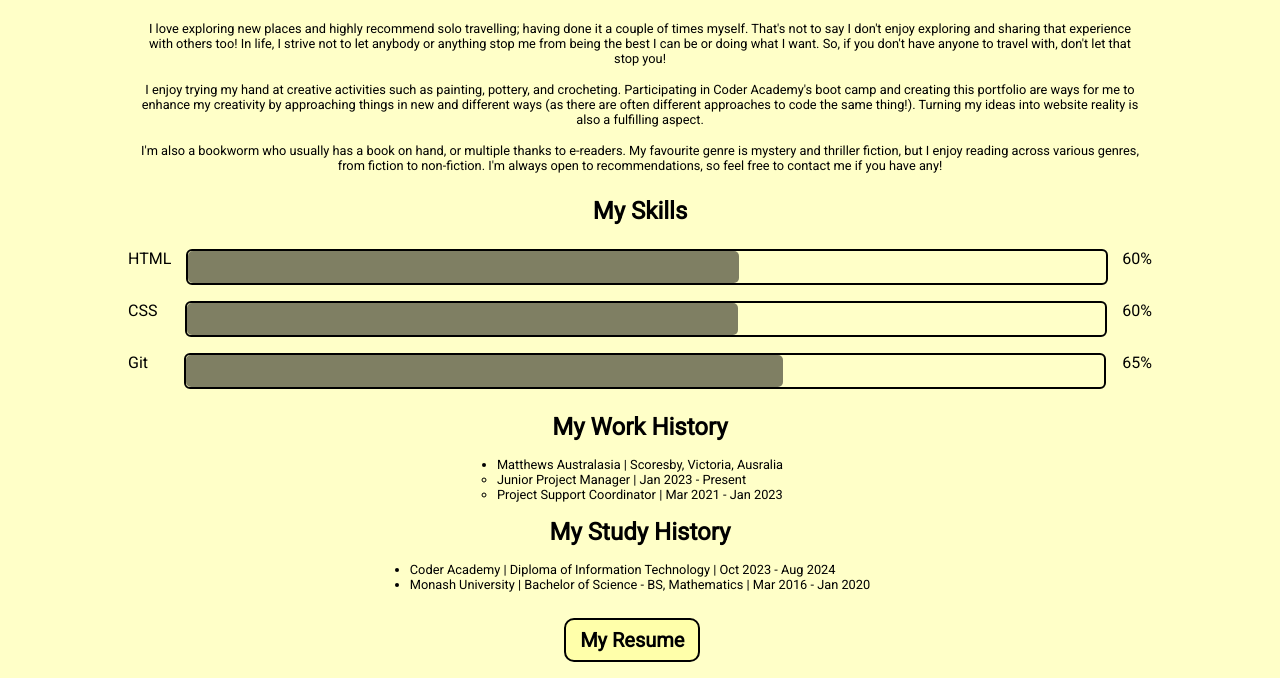
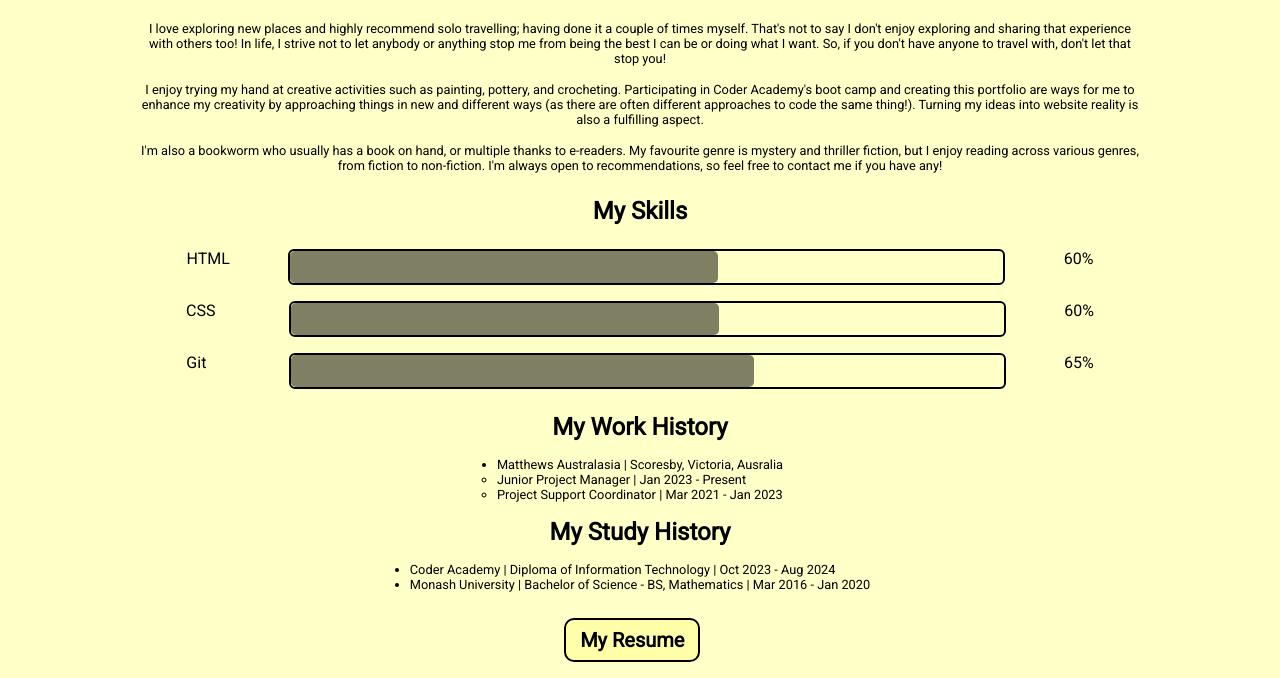
Before and after one commit to kimnle/T1A2-Portfolio, a plain HTML site: page src/about.html in a window 1280 px wide. Shown: the part 131-809 px from the top of the page. Drawn offline with Linux system fonts and the light colour scheme.

Commit message:
aligned bars

```diff
--- a/src/about.css
+++ b/src/about.css
@@ -47,21 +47,21 @@
 .progress {
   width: 100%;
   display: flex;
-  justify-content: space-between;
+  justify-content: space-evenly;
 }
 /* Bars */
 .bar {
-  width: 90%;
+  width: 70%;
   border: 2px solid black;
   border-radius: 6px;
 }
 
 #css-bar {
-  margin-left: 1.5vh;
+  margin-left: 2vh;
 }
 
 #git-bar {
-  margin-left: 2.5vh;
+  margin-left: 3vh;
 }
 
 .bar div {
```
